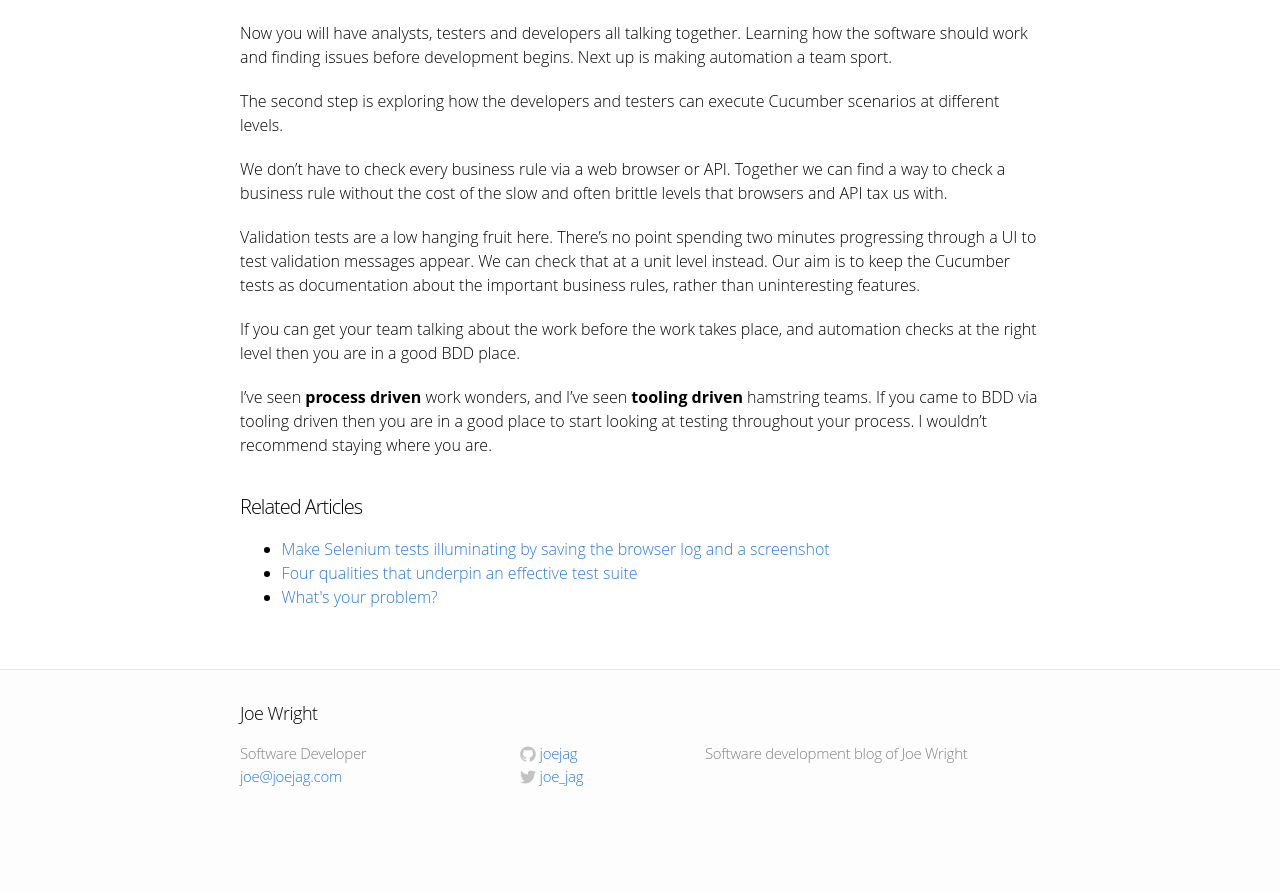
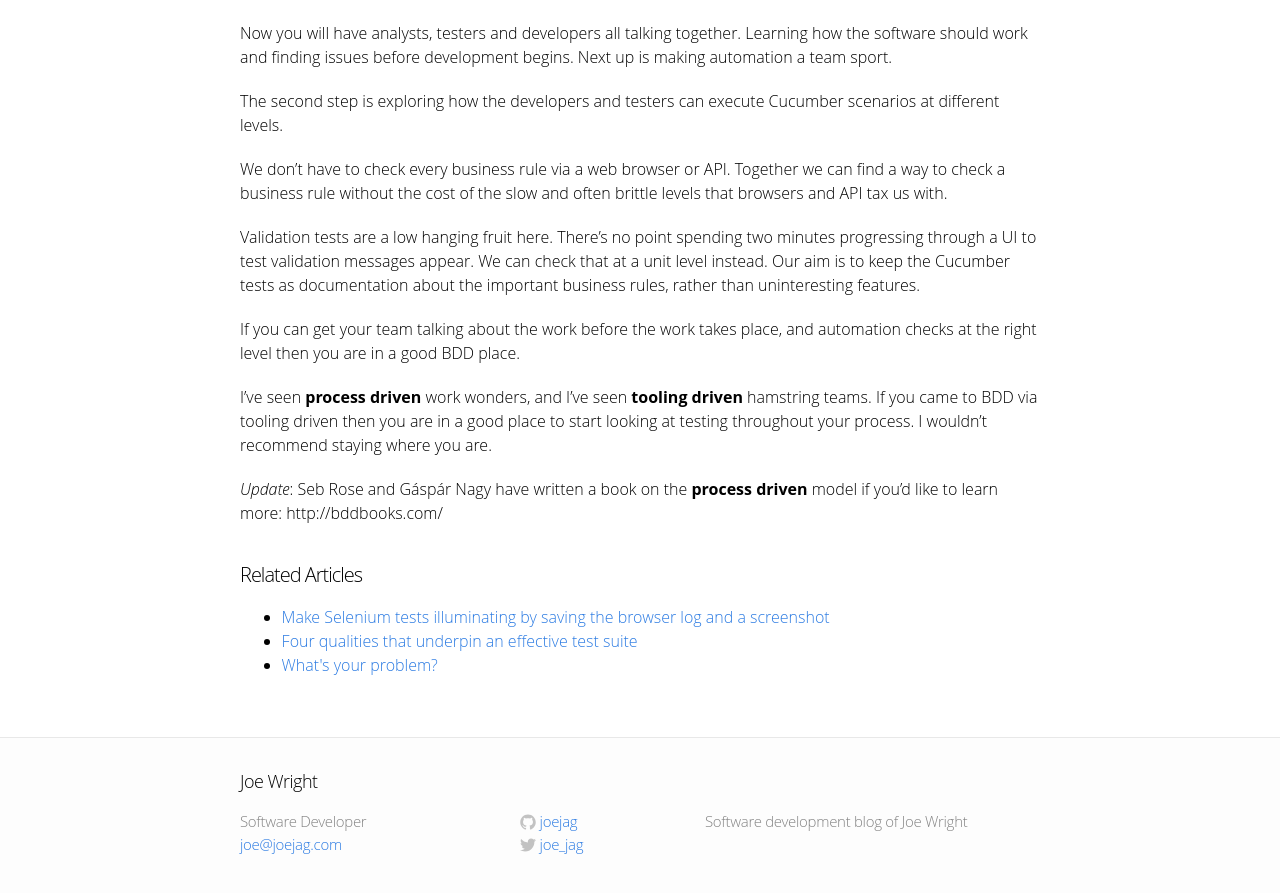
Before and after one commit to joejag/techblog, a Jekyll site: the page built from _posts/2018-01-28-bdd-acquisition-models.md, in a window 1280 px wide and 900 px high, scrolled down 2313 px. Shown: the top 893 px of the window. Built offline with Jekyll 4.4.1, drawn with Linux system fonts in a browser that asks for light colours; before the commit the page ends 3145 px from its top, so only the background shows below that.

Commit message:
Update 2018-01-28-bdd-acquisition-models.md

```diff
--- a/_posts/2018-01-28-bdd-acquisition-models.md
+++ b/_posts/2018-01-28-bdd-acquisition-models.md
@@ -71,3 +71,5 @@ Validation tests are a low hanging fruit here. There's no point spending two min
 If you can get your team talking about the work before the work takes place, and automation checks at the right level then you are in a good BDD place.
 
 I've seen __process driven__ work wonders, and I've seen __tooling driven__ hamstring teams. If you came to BDD via tooling driven then you are in a good place to start looking at testing throughout your process. I wouldn't recommend staying where you are.
+
+*Update*: Seb Rose and Gáspár Nagy have written a book on the __process driven__ model if you'd like to learn more: http://bddbooks.com/
```
